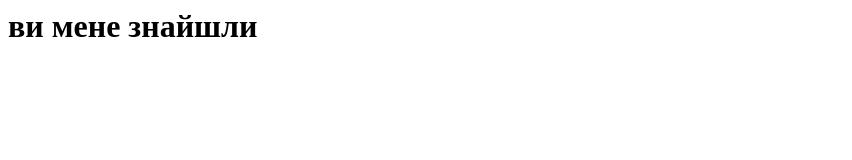
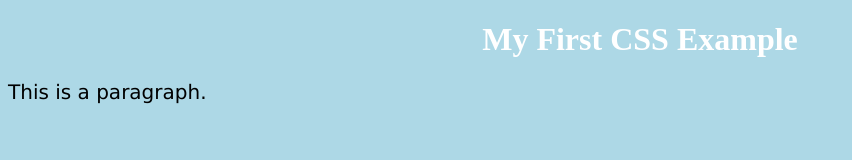
Before and after one commit to dank2wer/dank2wer.github.io, a plain HTML site: page index.html in a window 1280 px wide. Shown: the whole page, without its empty margins (0-852 px from the left). Drawn offline with Linux system fonts and the light colour scheme.

Commit message:
Add files via upload

```diff
--- a/index.html
+++ b/index.html
@@ -1,2 +1,26 @@
-<h1>ви мене знайшли
-</h1>
+<!DOCTYPE html>
+<html>
+<head>
+<style>
+body {
+  background-color: lightblue;
+}
+
+h1 {
+  color: white;
+  text-align: center;
+}
+
+p {
+  font-family: verdana;
+  font-size: 20px;
+}
+</style>
+</head>
+<body>
+
+<h1>My First CSS Example</h1>
+<p>This is a paragraph.</p>
+
+</body>
+</html>
```
